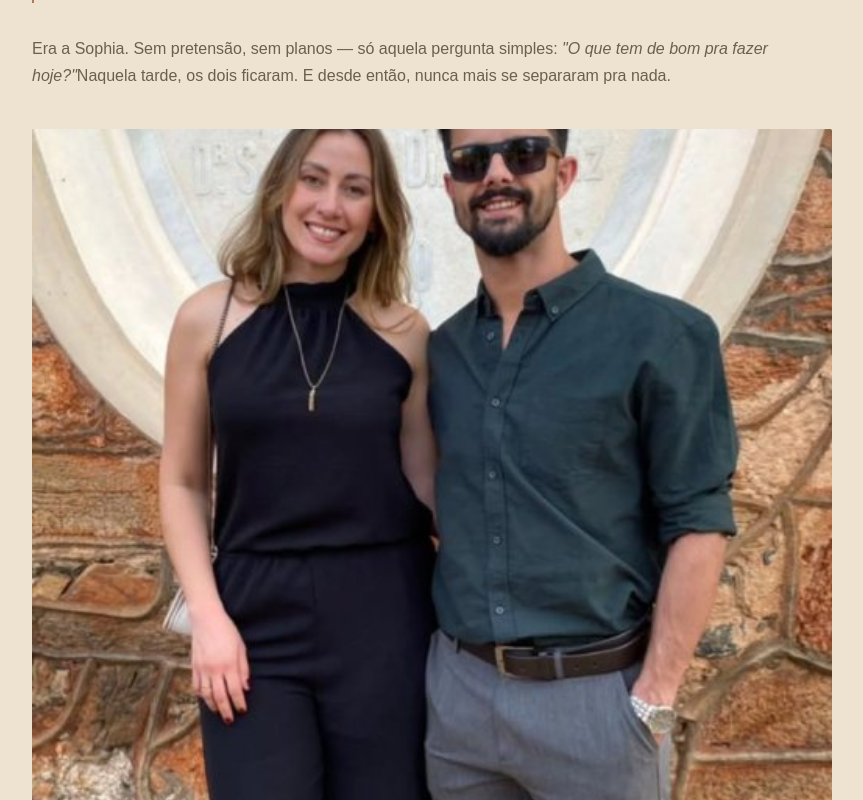
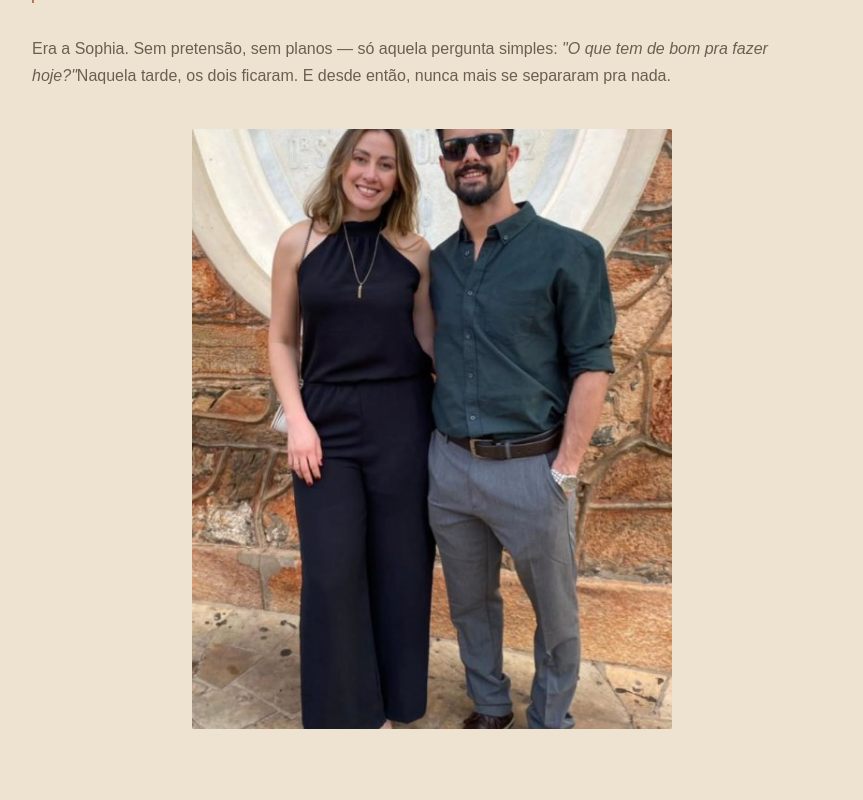
Before and after one commit to wetagpc/casamento, a Next.js app: page / in a window 1280 px wide. Shown: the part 1260-2060 px from the top of the page, without its empty margins (208-1071 px from the left). Built offline with nearby package versions, Linux system fonts and the light colour scheme; no server answers; the database is empty.

Commit message:
fix: adjust photo enquadramento and layout grid on stories and celebration pages

```diff
--- a/src/app/globals.css
+++ b/src/app/globals.css
@@ -326,6 +326,7 @@ section {
 
 .local-details {
   display: grid;
+  grid-template-columns: repeat(auto-fit, minmax(220px, 1fr));
   gap: 1rem;
   margin-top: 2.5rem;
 }
@@ -386,7 +387,7 @@ section {
 /* GIFTS */
 .gifts-grid {
   display: grid;
-  grid-template-columns: 1fr;
+  grid-template-columns: repeat(auto-fill, minmax(280px, 1fr));
   gap: 1.25rem;
   margin-top: 2rem;
 }
@@ -516,6 +517,12 @@ section {
 
   section { padding: 7rem 2rem; }
 
+  .couple-photo-block {
+    max-width: 480px;
+    margin-left: auto;
+    margin-right: auto;
+  }
+
   .local-details { grid-template-columns: repeat(3, 1fr); gap: 2rem; }
 
   .dresscode-swatches { grid-template-columns: repeat(4, 1fr); }
```
Also changed, not shown: src/app/fabula-matrimonial/page.tsx (+4 -5 lines).
